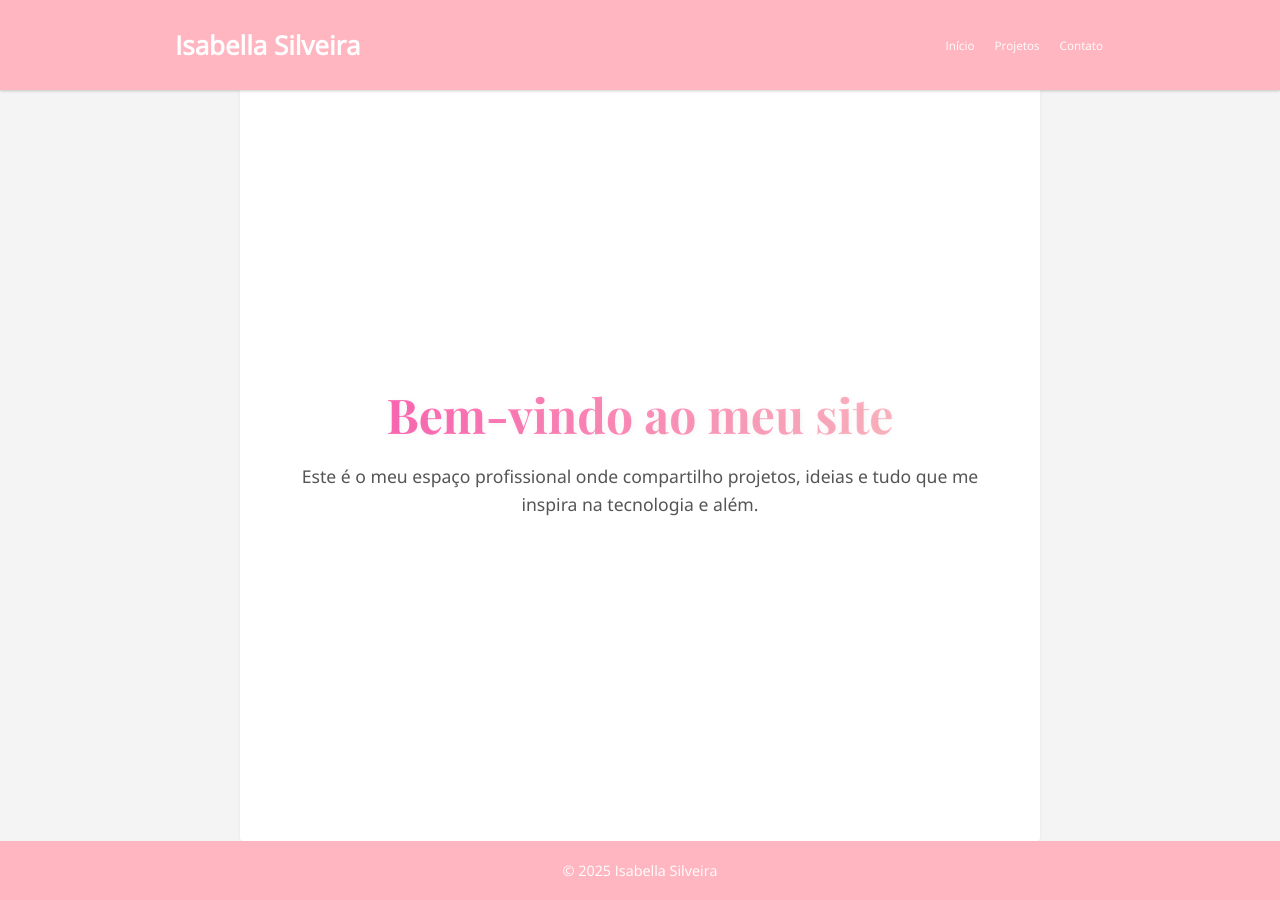
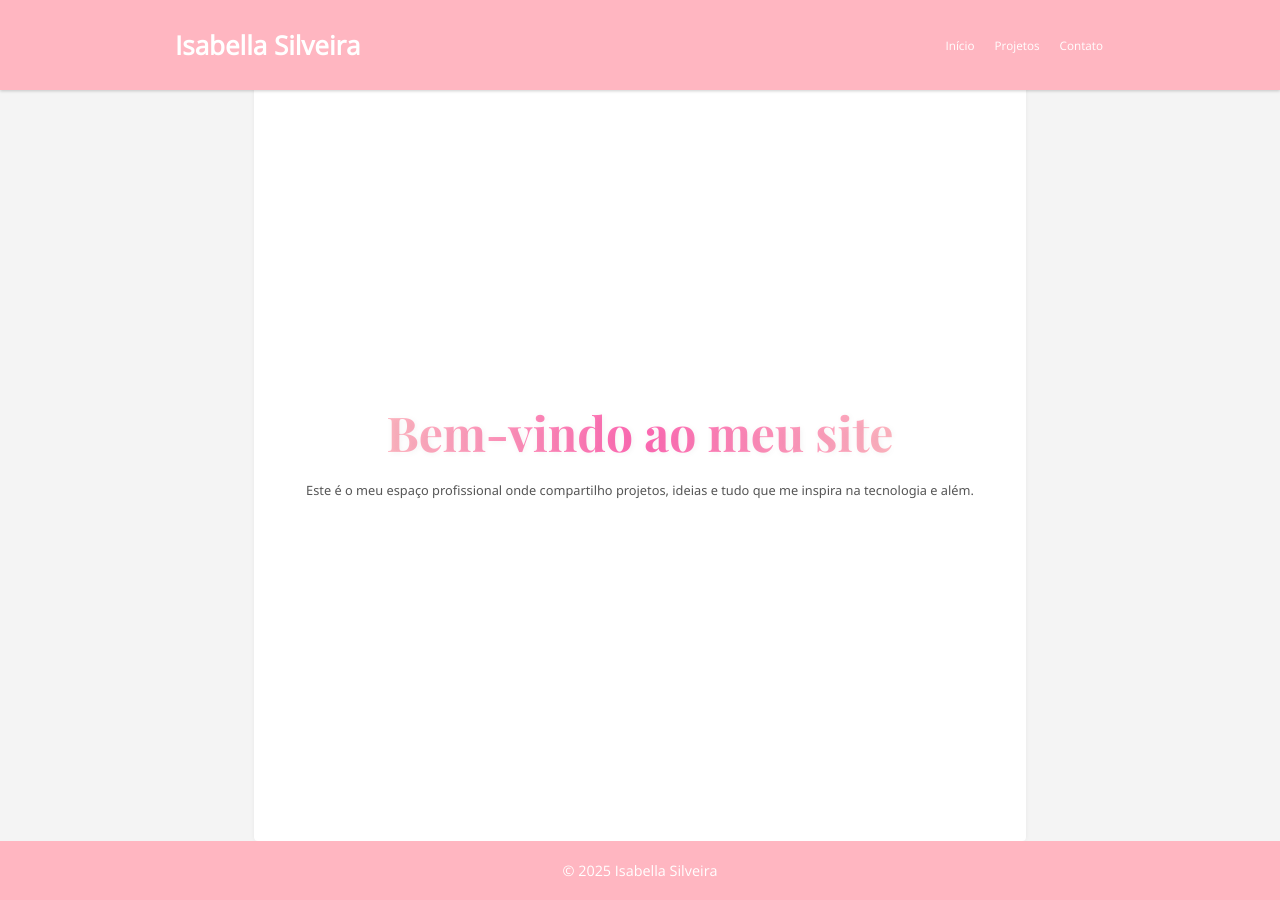
Before and after one commit to isacsilveira/isacsilveira.github.io, a Jekyll site: the page built from index.md, in a window 1280 px wide. Built offline with Jekyll 4.4.1, drawn with Linux system fonts in a browser that asks for light colours.

Commit message:
Update style.css

```diff
--- a/assets/css/style.css
+++ b/assets/css/style.css
@@ -116,7 +116,7 @@
   font-family: 'Playfair Display', serif;
   font-size: 3rem;
   font-weight: 700;
-  background: linear-gradient(90deg, #ff69b4, #ffb6c1);
+  background: linear-gradient(90deg, #ffb6c1 0%, #ff69b4 50%, #ffb6c1 100%);
   -webkit-background-clip: text;
   -webkit-text-fill-color: transparent;
   text-shadow: 1px 1px 6px rgba(0, 0, 0, 0.05);
@@ -124,7 +124,7 @@
 
 /* Subtítulo mais profissional */
 .welcome-subtitle {
-  font-size: 1.1rem;
+  font-size: 0.8rem;
   color: #555;
   max-width: 700px;
   line-height: 1.6;
```
